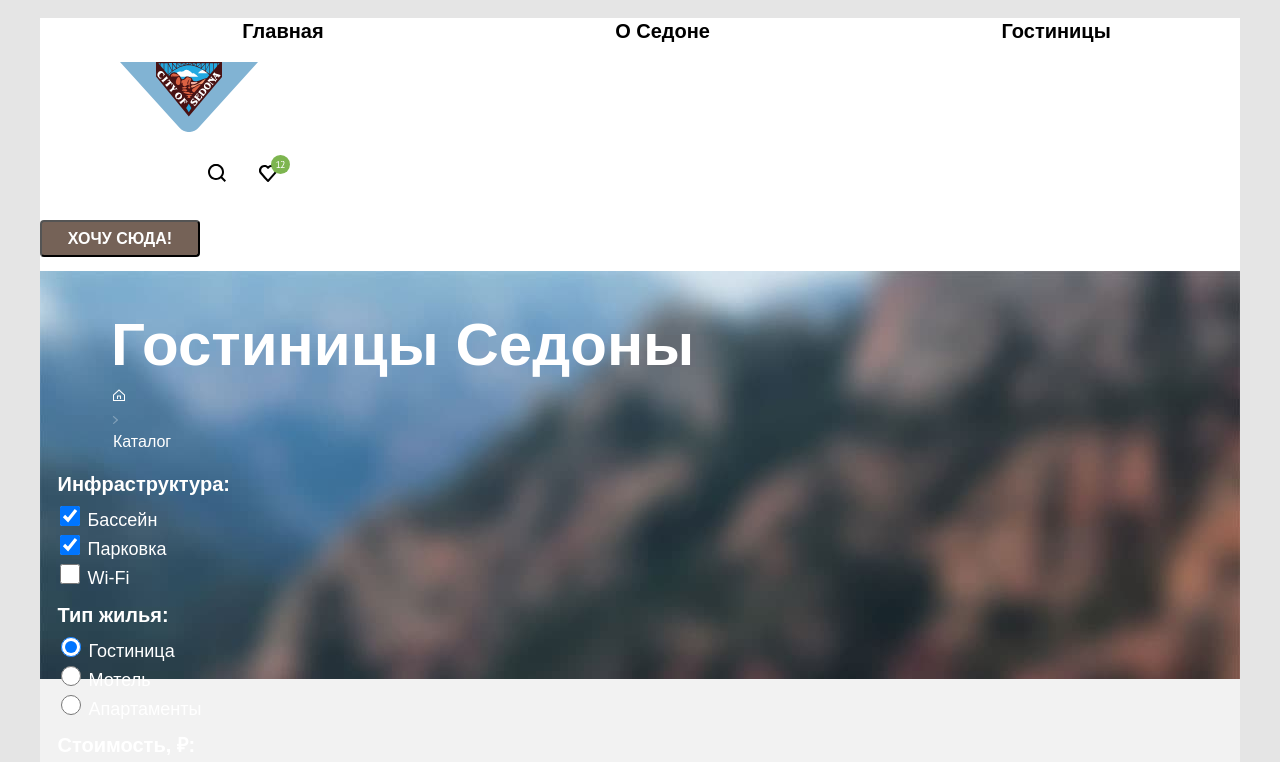
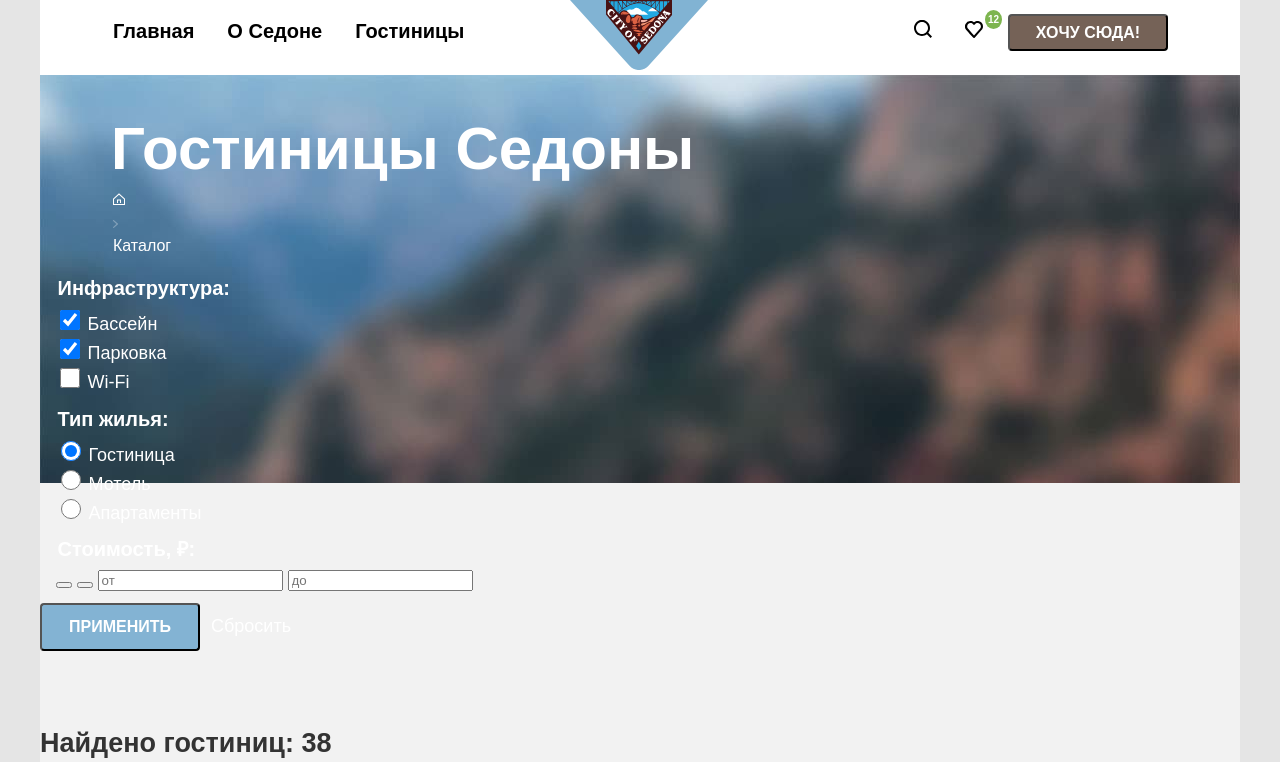
Before and after one commit to maxraw/365579-sedona-32, a plain HTML site: page catalog.html in a window 1280 px wide. Shown: the top 762 px of the page. Drawn offline with Linux system fonts and the light colour scheme; a web font is replaced by a local one.

Commit message:
Сетка страницы и крупных блоков на флексах для страницы каталога
Добавлены сетки страницы каталога.

```diff
--- a/catalog.html
+++ b/catalog.html
@@ -12,7 +12,7 @@
 <body>
   <div class="container">
     <header class="page-header">
-      <nav>
+      <nav class="navigation">
         <ul class="navigation-list">
           <li class="navigation-item">
             <a class="navigation-link" href="index.html">Главная</a>
@@ -48,16 +48,12 @@
             </a>
           </li>
           <li class="navigation-item">
-            <a class="navigation-link" href="about.html">
+            <a class="navigation-link counter" href="about.html">
               <span class="visually-hidden">Избранное</span>
-              <svg width="31" height="27" fill="none" xmlns="http://www.w3.org/2000/svg">
+              <svg width="18" height="17" fill="none" xmlns="http://www.w3.org/2000/svg">
                 <path
-                  d="M8.9 27a.9.9 0 0 1-.8-.4c-5.4-6.1-6.7-7.5-7-7.9A5.4 5.4 0 0 1 5.5 10c1.3 0 2.5.5 3.5 1.3a5.46 5.46 0 0 1 9 4.1c0 1.3-.5 2.5-1.3 3.4l-7 7.9c-.2.2-.4.3-.8.3Zm-6-9.5c.3.4 3.5 4 6.1 6.9l6.2-7c.5-.5.7-1.2.7-2 0-1.8-1.5-3.3-3.3-3.3-1 0-2 .5-2.7 1.3-.3.3-.6.4-.9.4-.3 0-.6-.2-.8-.4-.7-.8-1.7-1.3-2.7-1.3-1.8 0-3.3 1.5-3.3 3.3-.1.9.3 1.6.7 2.1-.1 0-.1 0 0 0Z"
+                  d="M8.9 17a.9.9 0 0 1-.8-.4c-5.4-6.1-6.7-7.5-7-7.9A5.4 5.4 0 0 1 5.5 0C6.8 0 8 .5 9 1.3a5.46 5.46 0 0 1 9 4.1c0 1.3-.5 2.5-1.3 3.4l-7 7.9c-.2.2-.4.3-.8.3Zm-6-9.5c.3.4 3.5 4 6.1 6.9l6.2-7c.5-.5.7-1.2.7-2 0-1.8-1.5-3.3-3.3-3.3-1 0-2 .5-2.7 1.3-.3.3-.6.4-.9.4-.3 0-.6-.2-.8-.4-.7-.8-1.7-1.3-2.7-1.3-1.8 0-3.3 1.5-3.3 3.3-.1.9.3 1.6.7 2.1-.1 0-.1 0 0 0Z"
                   fill="#000" />
-                <path d="M31 9.5a9.5 9.5 0 1 1-19 0 9.5 9.5 0 0 1 19 0Z" fill="#7DB54F" />
-                <path
-                  d="M17.63 12.26h1.4V7.42l.1-.59-.4.47-1.1.79-.38-.51 2.2-1.7h.36v6.38h1.37V13h-3.55v-.74Zm7.83-4.67c0 .35-.07.72-.2 1.09a10.88 10.88 0 0 1-1.21 2.21c-.26.35-.52.69-.78 1.01l-.49.43v.04l.64-.11h2.18V13h-3.98v-.29a33.15 33.15 0 0 0 1.17-1.32 15.09 15.09 0 0 0 1.25-1.83c.18-.32.32-.64.43-.95.1-.31.16-.61.16-.89 0-.33-.1-.6-.28-.81-.19-.22-.47-.33-.85-.33-.25 0-.5.05-.74.16-.24.1-.45.22-.62.35l-.33-.57c.23-.2.51-.36.83-.47.32-.11.66-.17 1.03-.17.29 0 .54.04.76.13a1.5 1.5 0 0 1 .91.9c.08.2.12.43.12.68Z"
-                  fill="#fff" />
               </svg>
             </a>
           </li>
```
